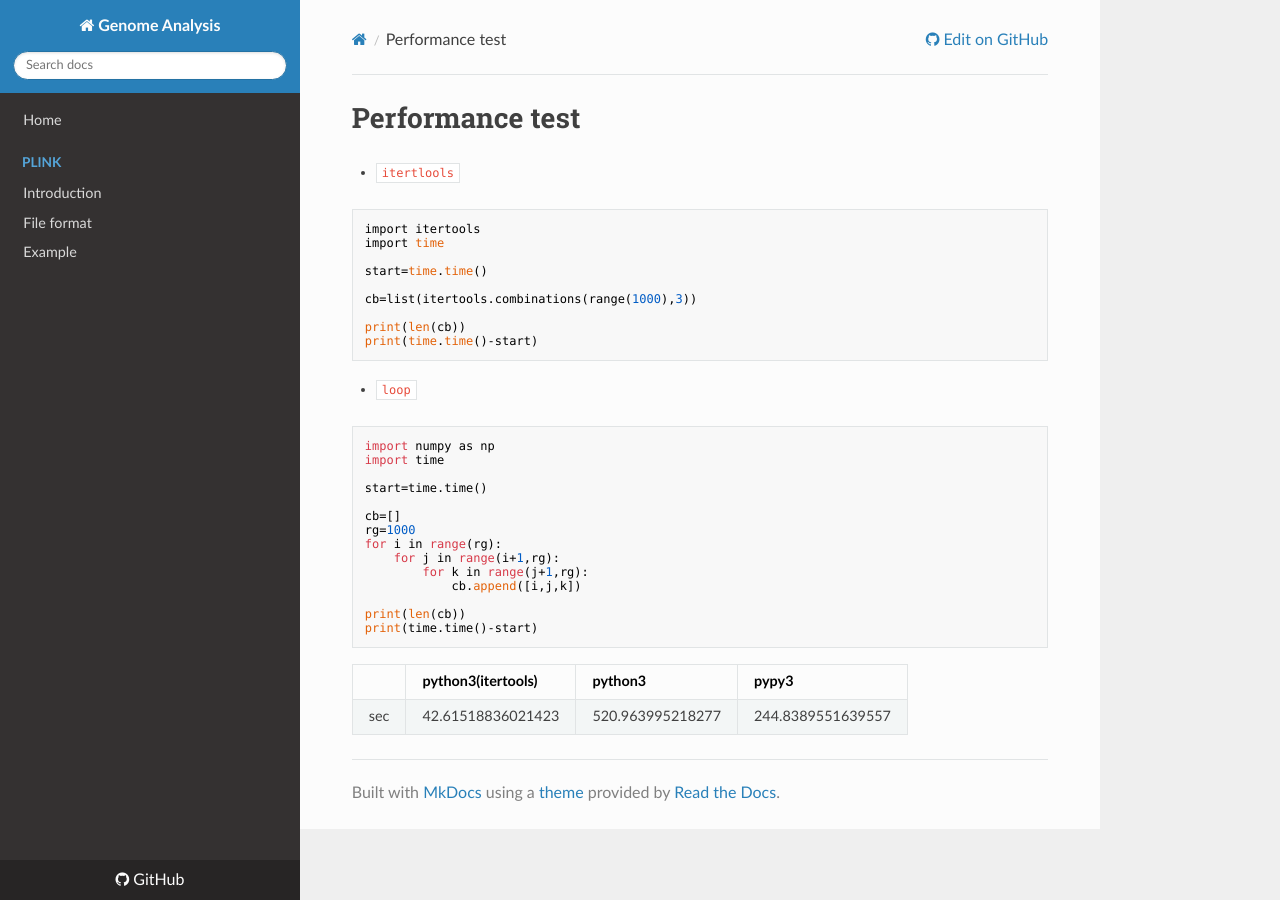
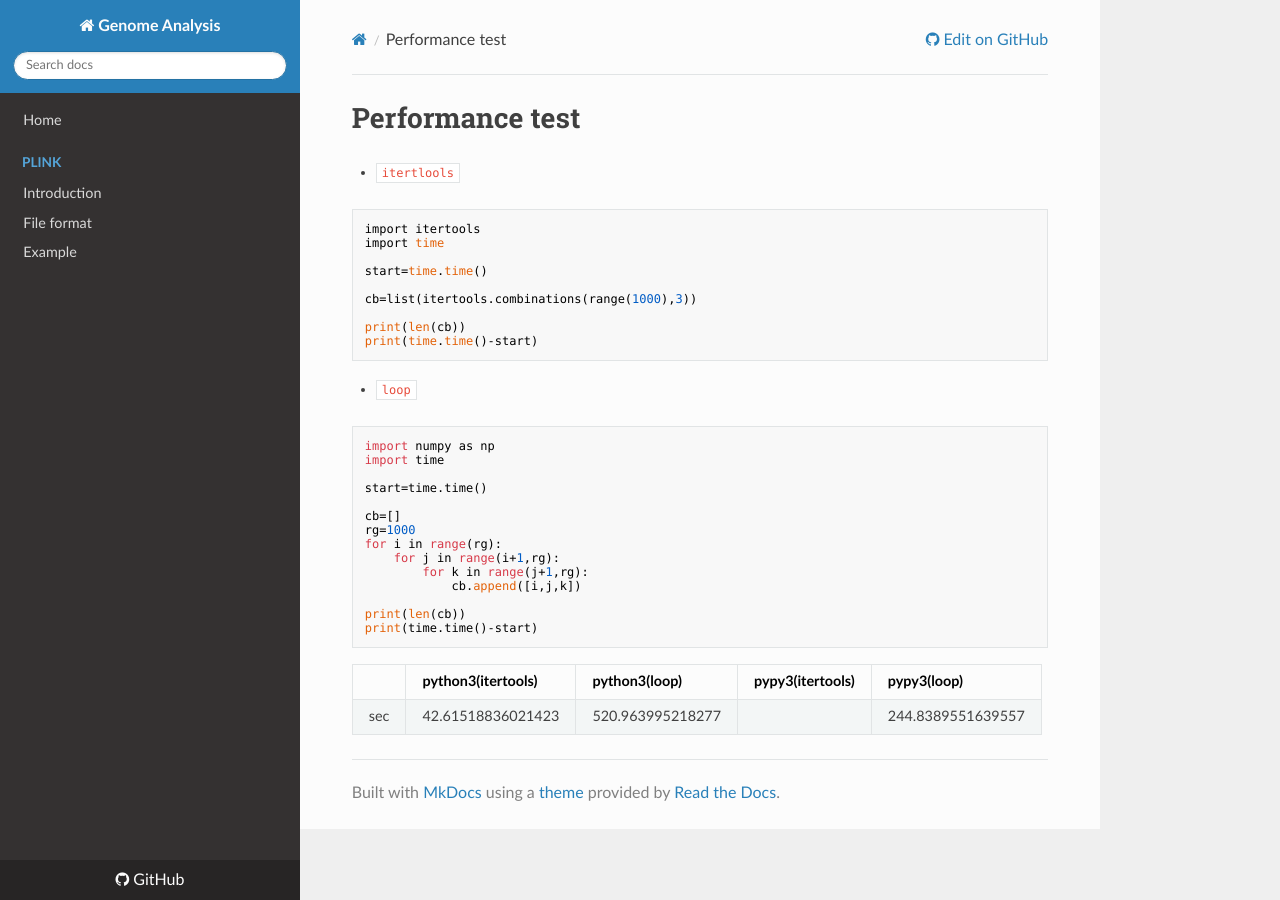
Before and after one commit to WonyoungCho/plink, an MkDocs documentation site: the page built from docs/python.md, in a window 1280 px wide. Built offline with MkDocs 1.6.1, drawn with Linux system fonts in a browser that asks for light colours; nearby versions of some CDN libraries; old or Windows-style settings are respelled for this version of MkDocs.

Commit message:
Update python.md

````diff
--- a/docs/python.md
+++ b/docs/python.md
@@ -31,6 +31,6 @@ print(len(cb))
 print(time.time()-start)
 ```
 
-||python3(itertools)|python3|pypy3|
-|-|-|-|-|
-|sec|42.61518836021423|520.963995218277|244.8389551639557|
+||python3(itertools)|python3(loop)|pypy3(itertools)|pypy3(loop)|
+|-|-|-|-|-|
+|sec|42.61518836021423|520.963995218277||244.8389551639557|
````
